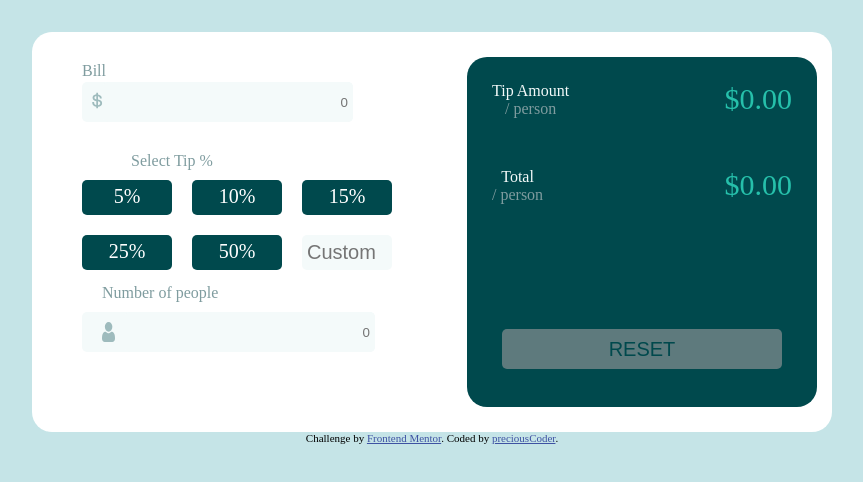
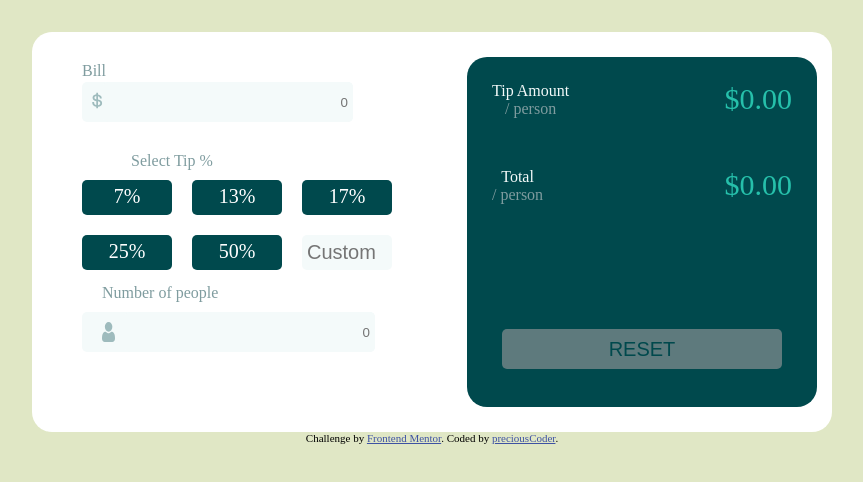
Before and after one commit to pressydon/tip-calculator, a plain HTML site: page tip-calculator-app-main/index.html in a window 1280 px wide. Shown: the part 176-658 px from the top of the page, without its empty margins (208-1071 px from the left). Drawn offline with Linux system fonts and the light colour scheme.

Commit message:
made little changes in background and tip % in test-one branch

```diff
--- a/tip-calculator-app-main/index.html
+++ b/tip-calculator-app-main/index.html
@@ -26,9 +26,9 @@
       <div class="select-tip">
         <p class="tip-title">Select Tip %</p>
         <div class="select-tip-1">
-          <p value="0.05">5%</p>
-          <p value="0.1">10%</p>
-          <p value="0.15">15%</p>
+          <p value="0.07">7%</p>
+          <p value="0.13">13%</p>
+          <p value="0.17">17%</p>
         </div>
         <div class="select-tip-2">
           <p class="twentyFive" >25%</p>
--- a/tip-calculator-app-main/style.css
+++ b/tip-calculator-app-main/style.css
@@ -19,7 +19,7 @@
 body{
     width: 100vw;
     height: 100vh;
-    background: hsl(185, 41%, 84%);
+    background: hsl(72, 41%, 84%);
 }
 .container{
 
```
